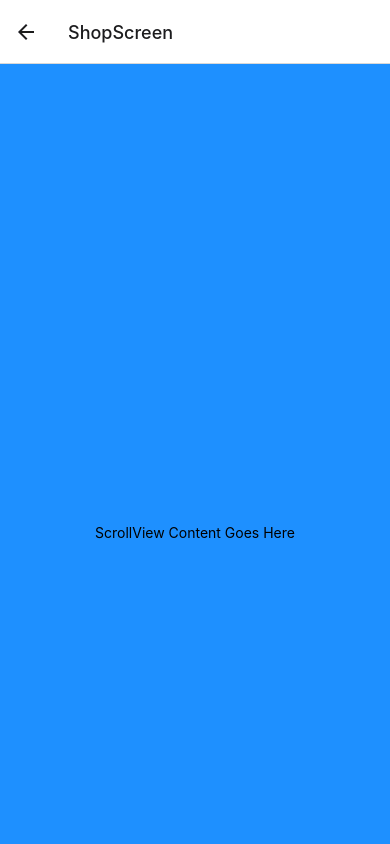
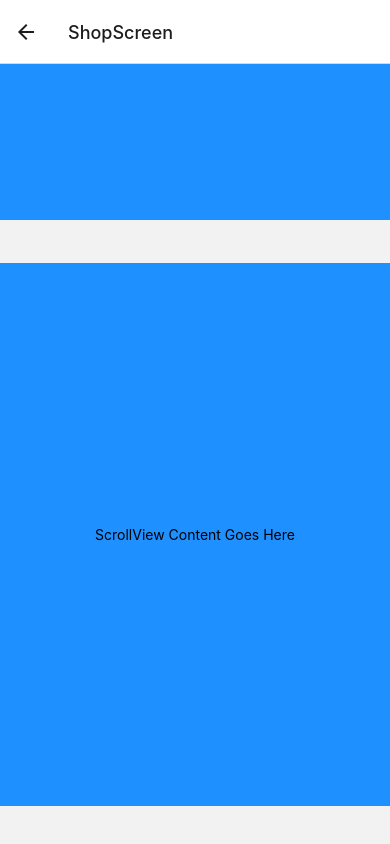
Before and after one commit to emma-ctrl-22/hotDeals, a React Native app: screen /ShopScreen in a window 390 px wide. Built offline with nearby package versions, Linux system fonts and the light colour scheme.

Commit message:
Shhopscreen

```diff
--- a/screens/ShopScreen.js
+++ b/screens/ShopScreen.js
@@ -17,7 +17,7 @@ const ShopScreen = () => {
       </View>
       <Text>{description}</Text>
       <ScrollView
-        contentContainerStyle={{ flexGrow: 1, justifyContent: 'center', alignItems: 'center',backgroundColor:"dodgerblue" ,width:"100%"}}
+        contentContainerStyle={{ flexGrow: 1, justifyContent: 'center', alignItems: 'center',backgroundColor:"dodgerblue" ,width:"100%",height:"87%",marginTop:"11%"}}
         horizontal={true} // Set the horizontal prop to true
         showsHorizontalScrollIndicator={false}//this makes the scroll inidcator invisible
       >
```
